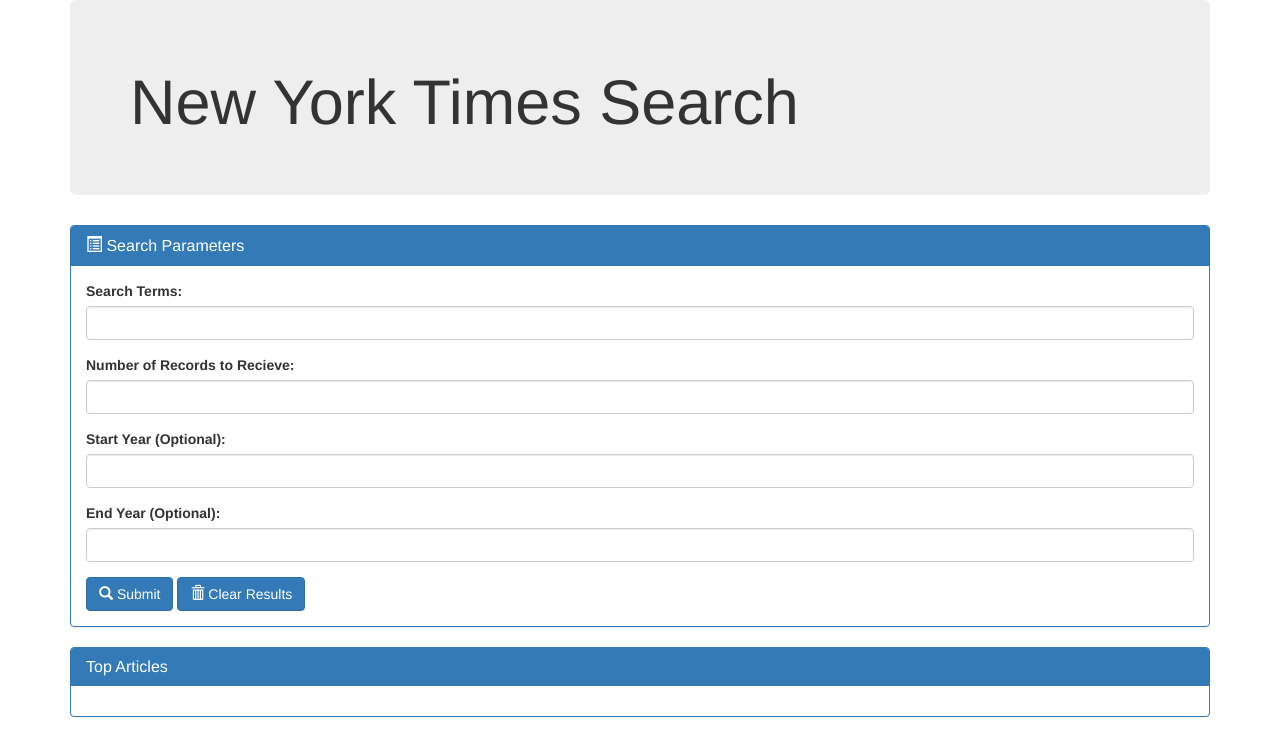
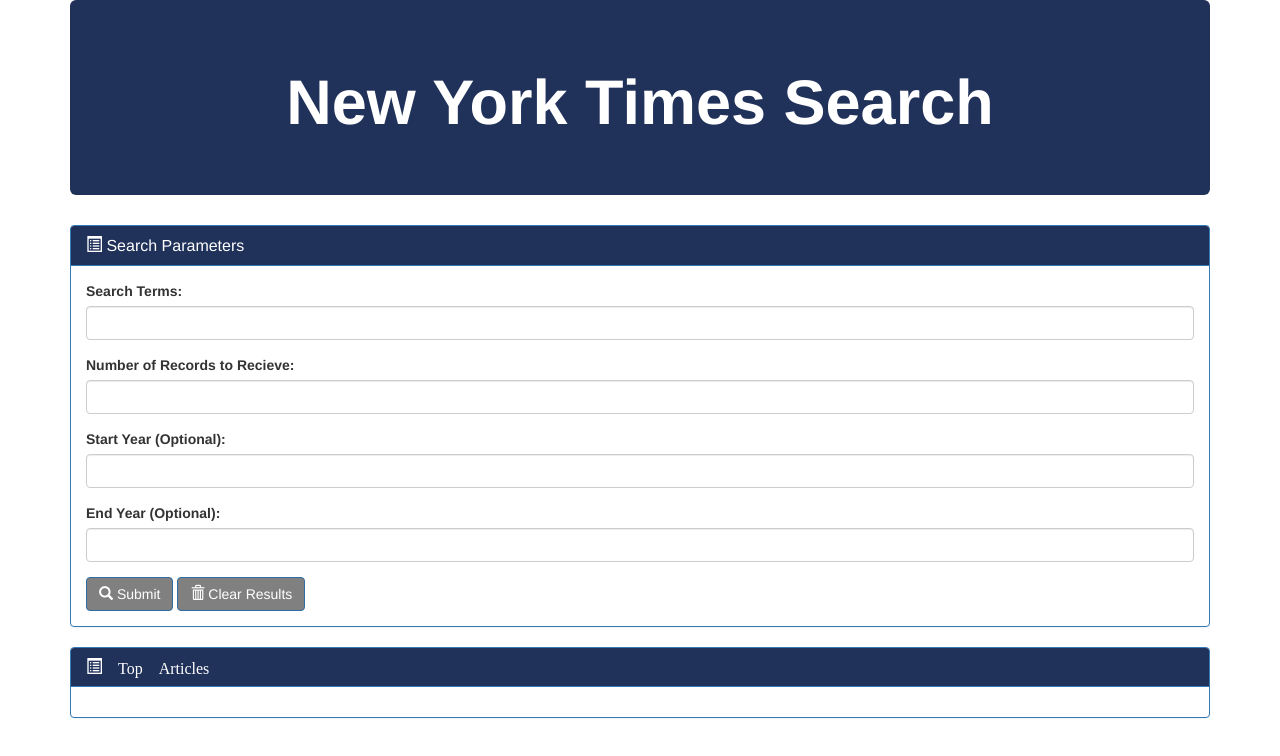
Before and after one commit to rickpicolli/new-york-times-search, a plain HTML site: page index.html in a window 1280 px wide. Drawn offline with nearby package versions, Linux system fonts and the light colour scheme.

Commit message:
CSS modified

```diff
--- a/css/style.css
+++ b/css/style.css
@@ -0,0 +1,13 @@
+.jumbotron {
+	background-color: #20315A;
+	color: white;
+}
+
+#heading {
+	background: #20315A;
+	color: white;
+}
+
+#buttons {
+	background: grey;
+}
--- a/index.html
+++ b/index.html
@@ -6,15 +6,22 @@
 	<title>New York Times Search</title>
 	<!-- Latest compiled and minified CSS -->
 <link rel="stylesheet" href="https://maxcdn.bootstrapcdn.com/bootstrap/3.3.7/css/bootstrap.min.css" integrity="sha384-BVYiiSIFeK1dGmJRAkycuHAHRg32OmUcww7on3RYdg4Va+PmSTsz/K68vbdEjh4u" crossorigin="anonymous">
+<link rel=“stylesheet” href=“path/to/font-awesome/css/font-awesome.min.css”>
 <link rel="stylesheet" type="text/css" href="css/style.css">
+
 </head>
 <body>
 	<div class="container">
 		<div class="jumbotron">
-	  	<h1><span class="fa fa-newspaper-o" aria-hidden="true"></span> New York Times Search</h1>
+	  	<h1 class="text-center">
+	  		<b>
+	  		<i class="fa fa-newspaper-o" aria-hidden="true"></i>
+	  		New York Times Search
+	  	</b>
+	  	</h1>
 		</div>
 		<div class="panel panel-primary">
-			<div class="panel-heading">
+			<div class="panel-heading" id="heading">
     		<h3 class="panel-title"><span class="glyphicon glyphicon-list-alt" aria-hidden="true"></span> Search Parameters</h3>
   		</div>
 	  		<div class="panel-body">
@@ -37,16 +44,16 @@
 				  </div>
 
 
-				  <button type="submit" class="btn btn-primary"><span class="glyphicon glyphicon-search" aria-hidden="true"></span> Submit</button>
-				  <button type="submit" class="btn btn-primary"><span class="glyphicon glyphicon-trash" aria-hidden="true"></span> Clear Results</button>
+				  <button type="submit" class="btn btn-primary" id="buttons"><span class="glyphicon glyphicon-search" aria-hidden="true"></span> Submit</button>
+				  <button type="submit" class="btn btn-primary" id="buttons"><span class="glyphicon glyphicon-trash" aria-hidden="true"></span> Clear Results</button>
 				</form>
 	  		</div>
 
 
   		</div>
   		<div class="panel panel-primary">
-	  			<div class="panel-heading">
-			    <h3 class="panel-title">Top Articles</h3>
+	  			<div class="panel-heading" id="heading">
+			    <h3 class="panel-title"><span class="glyphicon glyphicon-list-alt" aria-hidden="true"> Top Articles</h3>
 			  	</div>
 			  	<div class="panel-body">
 
```
